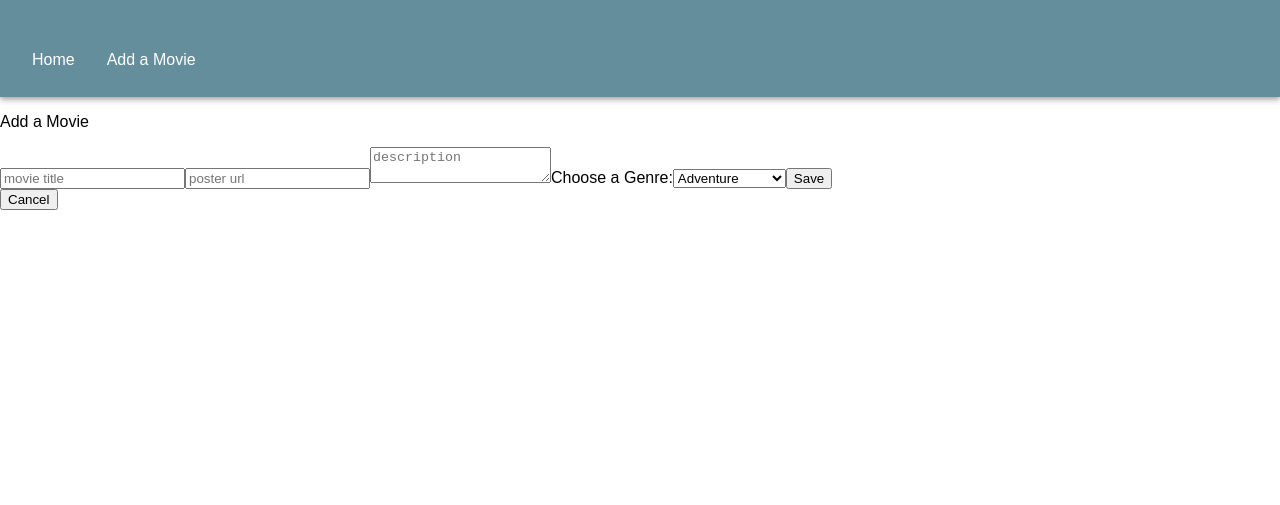
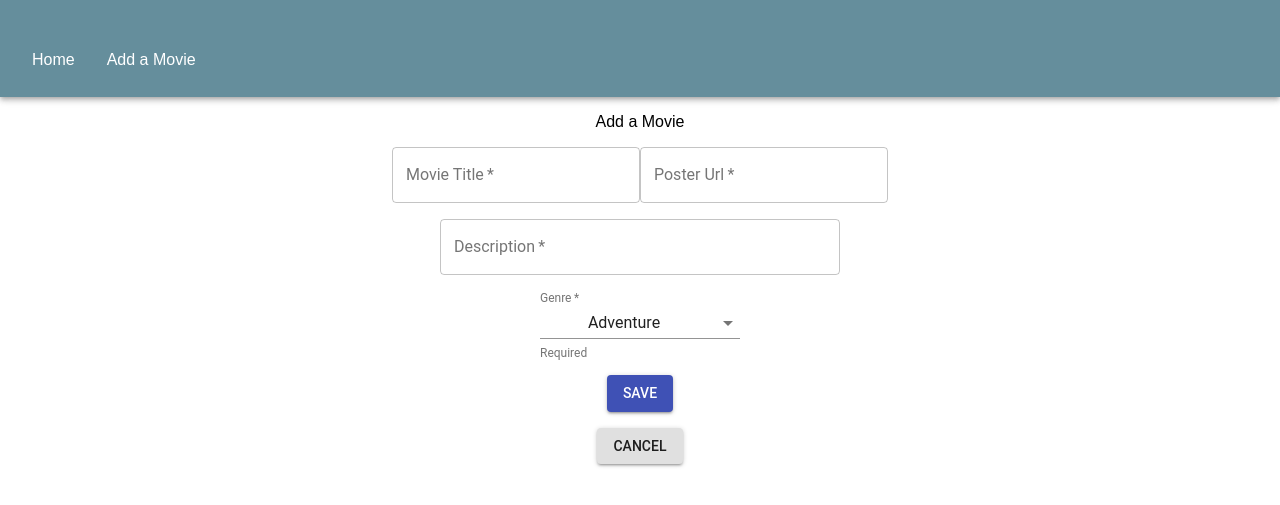
Before and after one commit to jjschubert/movie-library, a React app: page /#/add in a window 1280 px wide. Shown: the part 63-568 px from the top of the page. Built offline with nearby package versions, Linux system fonts and the light colour scheme.

Commit message:
material ui & css for addMovie form

```diff
--- /dev/null
+++ b/src/components/AddMovies/AddMovies.css
@@ -0,0 +1,8 @@
+.form-div {
+    margin: 1em;
+}
+
+.addMovie {
+    align-items: center;
+    text-align: center;
+}
--- a/src/components/AddMovies/AddMovies.jsx
+++ b/src/components/AddMovies/AddMovies.jsx
@@ -1,6 +1,7 @@
 import React, { Component } from 'react';
 import { connect } from 'react-redux';
-
+import { InputLabel, MenuItem, Select, TextField, FormControl, FormHelperText, Button } from '@material-ui/core';
+import './AddMovies.css';
 
 class AddMovies extends Component {
 
@@ -16,7 +17,7 @@ class AddMovies extends Component {
     addMovie = (event) => {
         event.preventDefault();
         console.log(this.state)
-    this.props.dispatch({type: 'ADD_MOVIE', payload: this.state})
+        this.props.dispatch({ type: 'ADD_MOVIE', payload: this.state })
         this.setState({
             genre_id: 1,
             title: '',
@@ -36,34 +37,47 @@ addMovie = (event) => {
     render() {
 
         return (
-            <>
+            <div className='addMovie'>
                 <p>Add a Movie</p>
+                <div >
                     <form onSubmit={this.addMovie}>
-                <input type='text' placeholder='movie title' onChange={(event) => this.handleChange(event, 'title')}/>
-                <input type='text' placeholder='poster url' onChange={(event) => this.handleChange(event, 'poster')}/>
-                <textarea placeholder='description' onChange={(event) => this.handleChange(event, 'description')}></textarea>
-                <label>Choose a Genre:</label>
-                <select name="genre" id="genre" onChange={(event) => this.handleChange(event, 'genre')}>
-                    <option value="1">Adventure</option>
-                    <option value="2">Animated</option>
-                    <option value="3">Biographical</option>
-                    <option value="4">Comedy</option>
-                    <option value="5">Disaster</option>
-                    <option value="6">Drama</option>
-                    <option value="7">Epic</option>
-                    <option value="8">Fantasy</option>
-                    <option value="9">Musical</option>
-                    <option value="10">Romantic</option>
-                    <option value="11">Science Fiction</option>
-                    <option value="12">Space-Opera</option>
-                    <option value="13">Superhero</option>
-                </select>
-                <button type='submit'>Save</button>
+                        <div className='form-div'>
+                            <TextField variant="outlined" label='Movie Title' required onChange={(event) => this.handleChange(event, 'title')} />
+                            <TextField variant="outlined" label='Poster Url' required onChange={(event) => this.handleChange(event, 'poster')} />
+                        </div>
+                        <div className='form-div'>
+                            <TextField variant="outlined" label='Description' required multiline style={{ width: 400 }}
+                                rowsMax={6} onChange={(event) => this.handleChange(event, 'description')} />
+                        </div>
+                        <div className='form-div'>
+                        <FormControl required>
+                            <InputLabel id='genre-select'>Genre</InputLabel>
+                            <Select required value={this.state.genre_id} labelid='genre-select' id="genre" style={{ width: 200 }}
+                                placeholder='Genre' onChange={(event) => this.handleChange(event, 'genre_id')} >
+                                <MenuItem value={1}>Adventure</MenuItem>
+                                <MenuItem value={2}>Animated</MenuItem>
+                                <MenuItem value={3}>Biographical</MenuItem>
+                                <MenuItem value={4}>Comedy</MenuItem>
+                                <MenuItem value={5}>Disaster</MenuItem>
+                                <MenuItem value={6}>Drama</MenuItem>
+                                <MenuItem value={7}>Epic</MenuItem>
+                                <MenuItem value={8}>Fantasy</MenuItem>
+                                <MenuItem value={9}>Musical</MenuItem>
+                                <MenuItem value={10}>Romantic</MenuItem>
+                                <MenuItem value={11}>Science Fiction</MenuItem>
+                                <MenuItem value={12}>Space-Opera</MenuItem>
+                                <MenuItem value={13}>Superhero</MenuItem>
+                            </Select>
+                            <FormHelperText>Required</FormHelperText>
+                        </FormControl>
+                        <div className='form-div'>
+                        <Button type='submit' variant="contained" color="primary">Save</Button>
+                        </div>
+                        </div>
                     </form>
-
-
-                <button onClick={() => this.props.history.push('/')}>Cancel</button>
-            </>
+                    <Button variant="contained" onClick={() => this.props.history.push('/')}>Cancel</Button>
+                </div>
+            </div>
 
         )
     }
--- a/src/components/MovieList/MovieList.css
+++ b/src/components/MovieList/MovieList.css
@@ -5,6 +5,7 @@ html {
 .item {
     width: 25%;
     margin: 1em;
+    padding: 1em;
 }
 
 .container {
@@ -15,7 +16,7 @@ html {
 }
 
 .poster {
-    margin-top: 1em;
+    margin-top: .5em;
     display: block;
     margin-left: auto;
     margin-right: auto;
```
Lines whose indentation alone changed are shown as unchanged.
